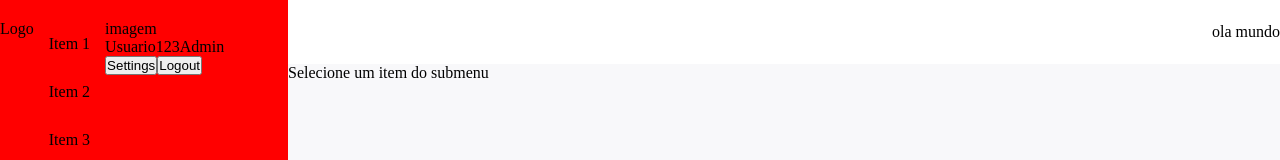
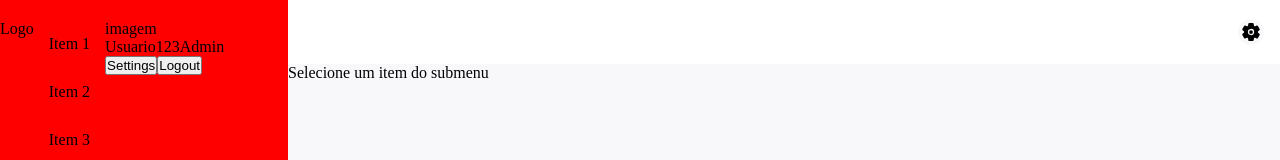
Before and after one commit to italo1033/asset-stock, a Next.js app: page / in a window 1280 px wide. Shown: the top 160 px of the page. Built offline with nearby package versions, Linux system fonts and the light colour scheme.

Commit message:
adiconando icone de configuração

```diff
--- a/src/app/components/Navbar/navbar.tsx
+++ b/src/app/components/Navbar/navbar.tsx
@@ -1,10 +1,13 @@
 import { useState } from 'react';
 import styles from './navbar.module.css';
+import { IoSettings } from "react-icons/io5";
 
 const Navbar: React.FC = () => {
     return (
         <section className={styles.navbar}>
-            ola mundo
+            <div className={styles.containernavbaritens}>
+                <IoSettings size={20}/>
+            </div>
         </section>
     );
 };
```
